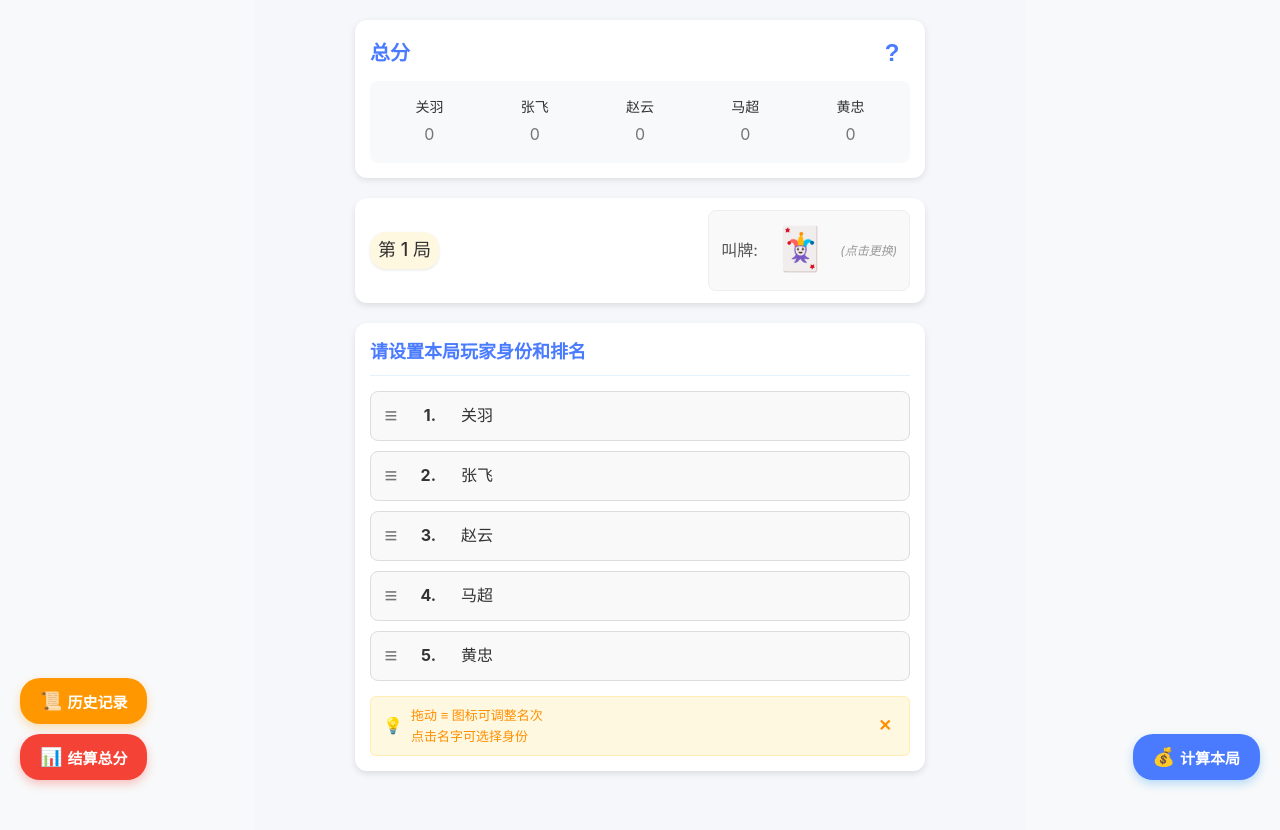
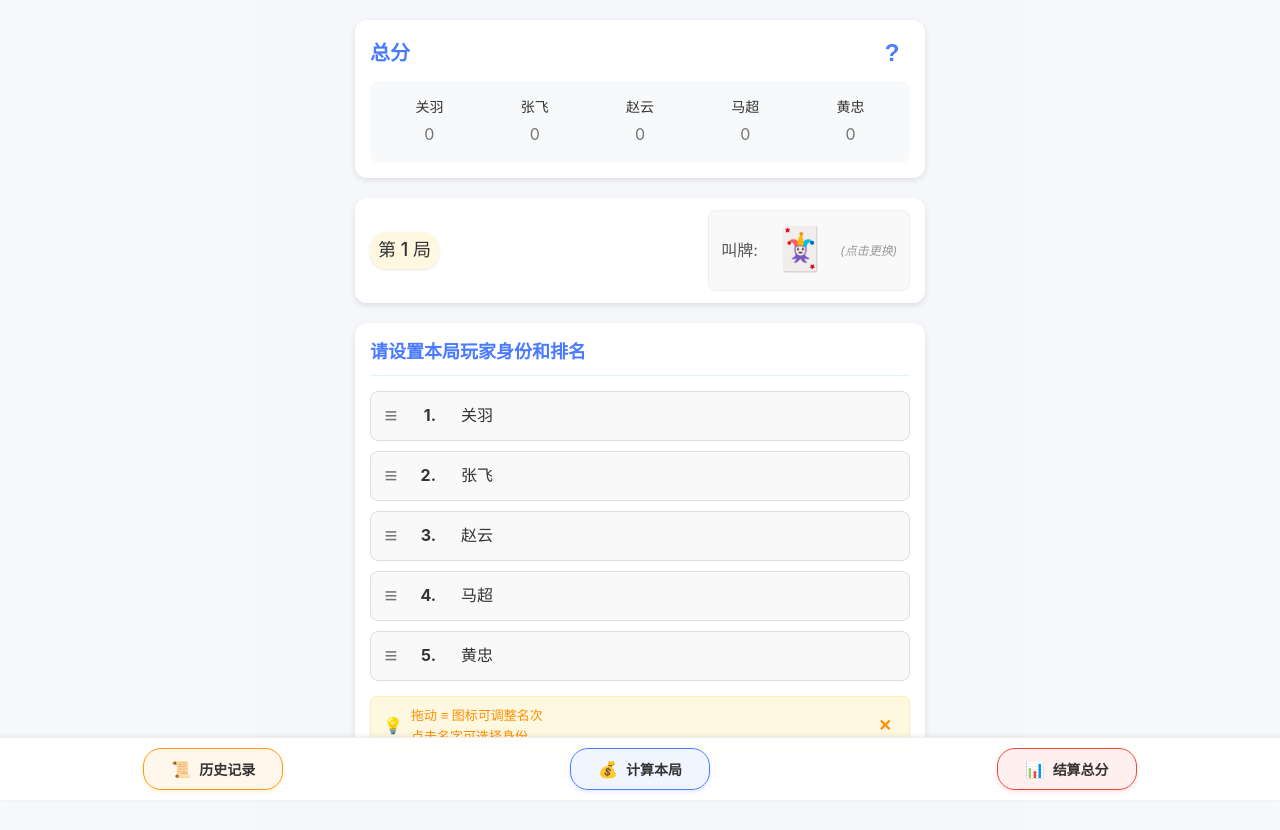
Before and after one commit to zouyu9631/FivePlayersGuandanScore, a Vue app: page / in a window 1280 px wide. Both pictures are taken after a click on the button "开始游戏". Shown: the top 830 px of the page. Built offline with nearby package versions, Linux system fonts and the light colour scheme.

Commit message:
优化游戏界面与交互
- 改进角色标识显示
- 优化界面布局与用户体验
- 增强游戏统计数据展示

```diff
--- a/src/components/ConfirmationDialog.vue
+++ b/src/components/ConfirmationDialog.vue
@@ -26,8 +26,8 @@
         </div>
       </div>
       <div class="confirmation-buttons">
-        <button @click="$emit('cancel')">返回游戏</button>
-        <button @click="$emit('confirm')" class="confirm-btn">确认计算</button>
+        <button @click="$emit('cancel')" class="action-btn cancel-btn">返回游戏</button>
+        <button @click="$emit('confirm')" class="action-btn confirm-btn">确认计算</button>
       </div>
     </div>
   </div>
@@ -117,9 +117,39 @@ export default {
   margin-top: 20px;
 }
 
+.action-btn {
+  color: var(--text-color);
+  border-radius: 18px;
+  padding: 10px 16px;
+  display: flex;
+  align-items: center;
+  justify-content: center;
+  border: 1px solid;
+  font-size: 14px;
+  font-weight: 600;
+  transition: all 0.3s;
+  flex: 1;
+  background-color: white;
+}
+
+.cancel-btn {
+  border-color: #757575;
+  background-color: rgba(117, 117, 117, 0.08);
+  box-shadow: 0 2px 4px rgba(117, 117, 117, 0.15);
+}
+
 .confirm-btn {
-  background-color: var(--primary-color);
-  color: white;
+  border-color: var(--primary-color);
+  background-color: rgba(74, 123, 255, 0.08);
+  box-shadow: 0 2px 4px rgba(74, 123, 255, 0.15);
+}
+
+.confirm-btn:active {
+  background-color: rgba(74, 123, 255, 0.15);
+}
+
+.cancel-btn:active {
+  background-color: rgba(117, 117, 117, 0.15);
 }
 
 .positive {
--- a/src/components/GameBoard.vue
+++ b/src/components/GameBoard.vue
@@ -4,17 +4,13 @@
       :players="players"
       @show-rules="showRules = true"
     />
-
     <CardSelector v-model="calledCard" :currentRound="currentRound" />
-
     <PlayerRanking
       v-model="playerRanking"
       :emperor="emperor"
       :guard="guard"
       @select-player="handlePlayerSelect"
     />
-
-    <!-- 规则弹窗 -->
     <RulesModal v-if="showRules" @close="showRules = false" />
 
     <transition name="drawer">
@@ -29,21 +25,18 @@
       </div>
     </transition>
 
-    <div class="floating-btns-container">
-      <div class="btn-column left-column">
-        <button class="floating-action-btn history-btn" @click="toggleHistory">
-          <span class="action-icon">📜</span>
-          <span class="action-text">历史记录</span>
-        </button>
-        <button class="floating-action-btn summary-btn" @click="handleEndGame">
-          <span class="action-icon">📊</span>
-          <span class="action-text">结算总分</span>
-        </button>
-      </div>
-
-      <button class="floating-action-btn calculate-btn" @click="handleCalculateScore">
+    <div class="bottom-action-bar">
+      <button class="action-btn history-btn" @click="toggleHistory">
+        <span class="action-icon">📜</span>
+        <span class="action-text">历史记录</span>
+      </button>
+      <button class="action-btn calculate-btn" @click="handleCalculateScore">
         <span class="action-icon">💰</span>
         <span class="action-text">计算本局</span>
+      </button>
+      <button class="action-btn summary-btn" @click="handleEndGame">
+        <span class="action-icon">📊</span>
+        <span class="action-text">结算总分</span>
       </button>
     </div>
 
@@ -244,105 +237,111 @@ export default {
 </script>
 
 <style scoped>
-.floating-btns-container {
+.container {
+  padding-bottom: 80px;
+  overflow-x: hidden;
+  position: relative;
+}
+
+.bottom-action-bar {
   position: fixed;
-  bottom: 20px;
+  bottom: 0;
   left: 0;
   right: 0;
   display: flex;
-  justify-content: space-between;
-  align-items: flex-end;
-  padding: 0 20px;
+  justify-content: space-around;
+  align-items: center;
+  background-color: rgba(255, 255, 255, 0.95);
+  box-shadow: 0 -1px 6px rgba(0,0,0,0.08);
+  padding: 10px 0;
   z-index: 50;
+  border-top: 1px solid #eee;
+  backdrop-filter: blur(5px);
 }
 
-.floating-action-btn {
-  color: white;
-  border-radius: 20px;
-  padding: 12px 20px;
+.action-btn {
+  color: var(--text-color);
+  border-radius: 18px;
+  padding: 10px 16px;
   display: flex;
   align-items: center;
-  border: none;
-  font-size: 15px;
-  font-weight: bold;
+  justify-content: center;
+  border: 1px solid;
+  font-size: 14px;
+  font-weight: 600;
   transition: all 0.3s;
-  box-shadow: 0 4px 10px rgba(0,0,0,0.2);
+  flex: 1;
+  margin: 0 8px;
+  max-width: 140px;
+  background-color: white;
 }
 
 .calculate-btn {
-  background-color: var(--primary-color);
-  box-shadow: 0 4px 10px rgba(33, 150, 243, 0.3);
-  max-width: 48%;
-  height: fit-content;
+  border-color: var(--primary-color);
+  background-color: rgba(74, 123, 255, 0.08);
+  box-shadow: 0 2px 4px rgba(74, 123, 255, 0.15);
 }
-
-.btn-column {
-  display: flex;
-  flex-direction: column;
-  gap: 10px;
+.calculate-btn .action-icon {
+  color: var(--primary-color);
 }
-
-.left-column {
-  max-width: 48%;
+.calculate-btn:active {
+  background-color: rgba(74, 123, 255, 0.15);
 }
 
 .summary-btn {
-  background-color: var(--error-color);
-  box-shadow: 0 4px 10px rgba(244, 67, 54, 0.3);
+  border-color: var(--error-color);
+  background-color: rgba(244, 67, 54, 0.08);
+  box-shadow: 0 2px 4px rgba(244, 67, 54, 0.15);
+}
+.summary-btn .action-icon {
+  color: var(--error-color);
+}
+.summary-btn:active {
+  background-color: rgba(244, 67, 54, 0.15);
 }
 
 .history-btn {
-  background-color: var(--warning-color);
-  box-shadow: 0 4px 10px rgba(255, 152, 0, 0.3);
+  border-color: var(--warning-color);
+  background-color: rgba(255, 152, 0, 0.08);
+  box-shadow: 0 2px 4px rgba(255, 152, 0, 0.15);
+}
+.history-btn .action-icon {
+  color: var(--warning-color);
+}
+.history-btn:active {
+  background-color: rgba(255, 152, 0, 0.15);
 }
 
 .action-icon {
-  font-size: 18px;
-  margin-right: 5px;
+  font-size: 16px;
+  margin-right: 8px;
 }
 
 @media (max-width: 768px) {
-  .floating-action-btn {
-    padding: 10px 16px;
-    font-size: 14px;
-  }
-
-  .floating-btns-container {
-    bottom: 15px;
-    padding: 0 15px;
-  }
-
-  .btn-column {
-    gap: 8px;
+  .action-btn {
+    padding: 8px 12px;
+    font-size: 13px;
   }
 
   .action-icon {
-    font-size: 16px;
+    font-size: 14px;
+    margin-right: 5px;
   }
 }
 
 @media (max-width: 480px) {
-  .action-text {
-    font-size: 13px;
+  .action-btn {
+    padding: 6px 10px;
+    font-size: 12px;
   }
 
-  .floating-action-btn {
-    padding: 8px 14px;
+  .action-text {
+    font-size: 12px;
   }
 
-  .floating-btns-container {
-    padding: 0 10px;
+  .action-icon {
+    margin-right: 3px;
   }
-
-  .btn-column {
-    gap: 6px;
-  }
-}
-
-.container {
-  padding-bottom: 140px;
-  overflow-x: hidden;
-  position: relative;
 }
 
 .history-drawer-container {
--- a/src/components/GameSummaryModal.vue
+++ b/src/components/GameSummaryModal.vue
@@ -549,23 +549,38 @@ export default {
 }
 
 .action-btn {
-  padding: 10px 20px;
-  border-radius: 20px;
-  border: none;
+  color: var(--text-color);
+  border-radius: 18px;
+  padding: 10px 16px;
+  display: flex;
+  align-items: center;
+  justify-content: center;
+  border: 1px solid;
+  font-size: 14px;
   font-weight: 600;
-  cursor: pointer;
+  transition: all 0.3s;
   flex: 1;
-  font-size: 14px;
+  background-color: white;
 }
 
 .return-btn {
-  background-color: #757575;
-  color: white;
+  border-color: #757575;
+  background-color: rgba(117, 117, 117, 0.08);
+  box-shadow: 0 2px 4px rgba(117, 117, 117, 0.15);
+}
+
+.return-btn:active {
+  background-color: rgba(117, 117, 117, 0.15);
 }
 
 .end-game-btn {
-  background-color: var(--error-color);
-  color: white;
+  border-color: var(--error-color);
+  background-color: rgba(244, 67, 54, 0.08);
+  box-shadow: 0 2px 4px rgba(244, 67, 54, 0.15);
+}
+
+.end-game-btn:active {
+  background-color: rgba(244, 67, 54, 0.15);
 }
 
 .card {
```
